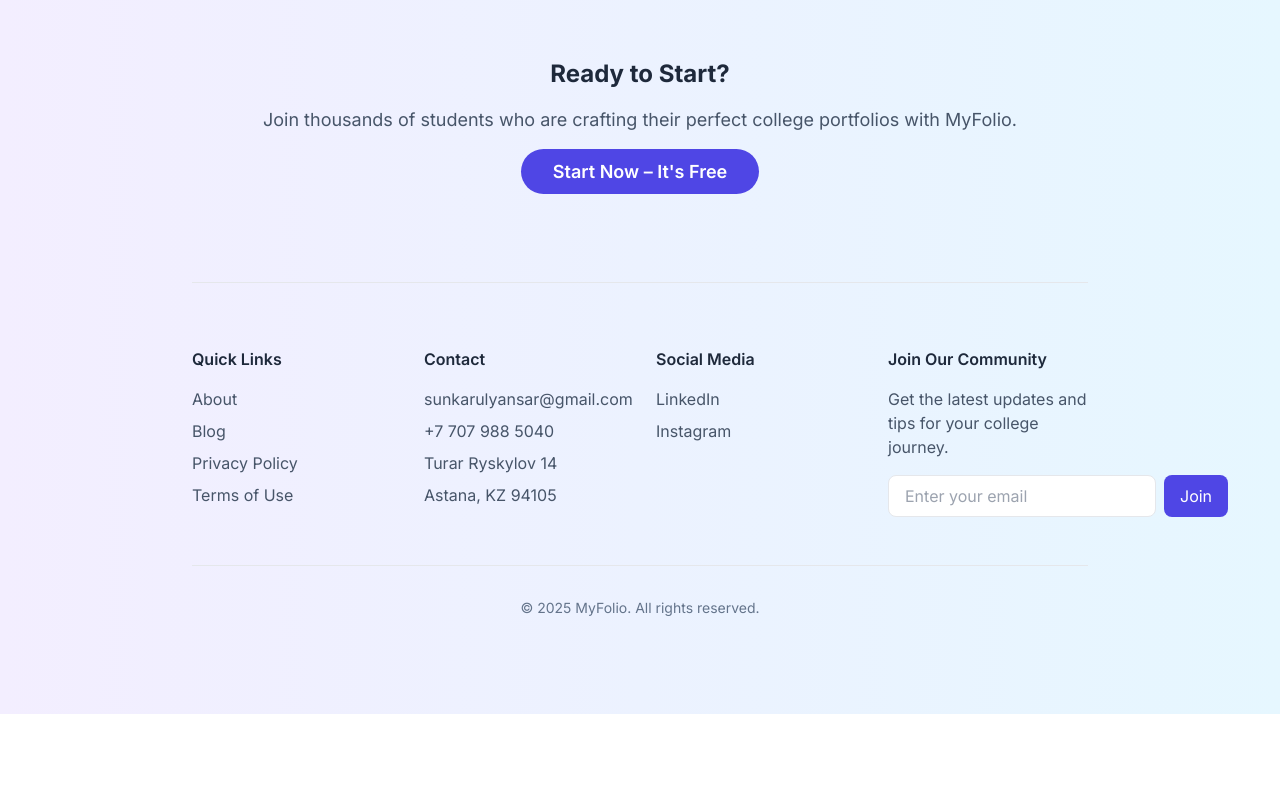
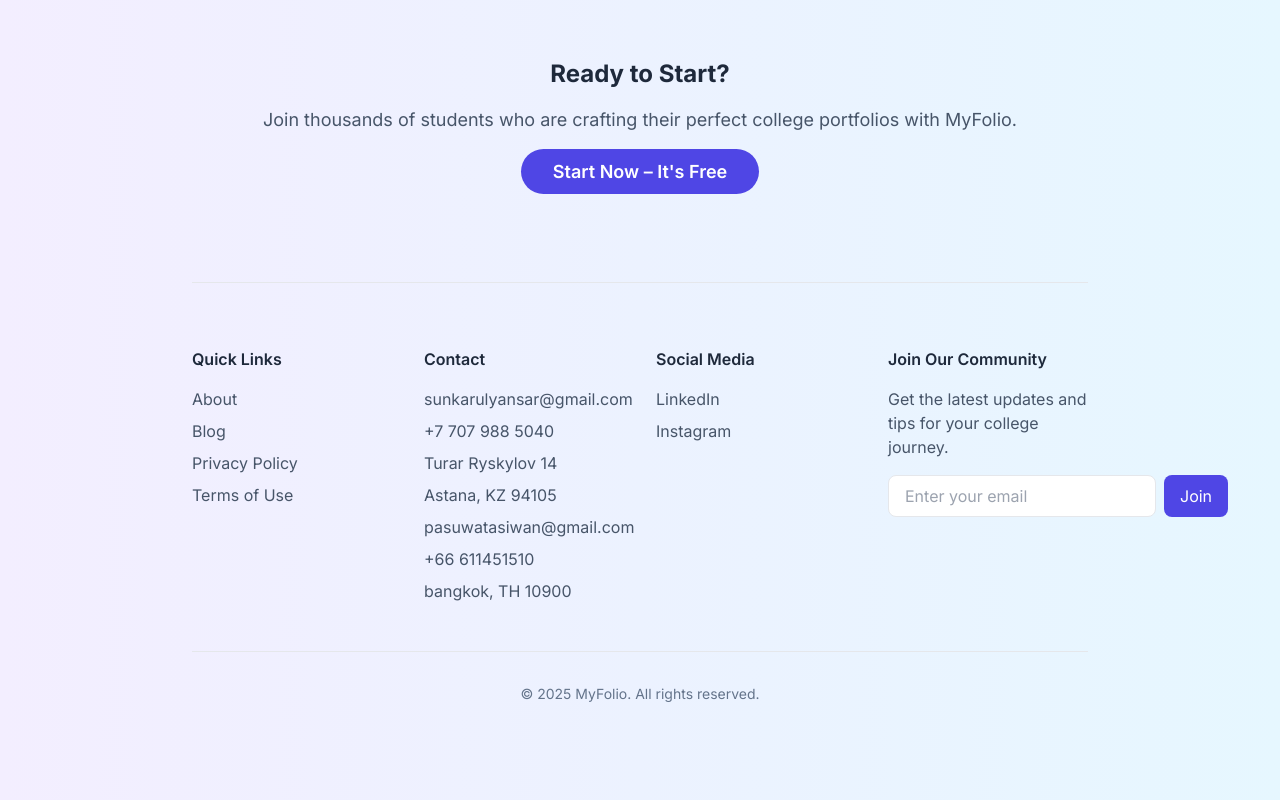
Before and after one commit to amiroesh1/myfolio_final, a Next.js app: page /about in a window 1280 px wide. Shown: the part 2106-2906 px from the top of the page. Before the commit the page ends 2820 px from the top, so only its background shows below. Built offline with nearby package versions, Linux system fonts and the light colour scheme; no server answers.

Commit message:
Update page.tsx

```diff
--- a/app/about/page.tsx
+++ b/app/about/page.tsx
@@ -217,6 +217,10 @@
                   <li className="text-[#475569]">+7 707 988 5040</li>
                   <li className="text-[#475569]">Turar Ryskylov 14</li>
                   <li className="text-[#475569]">Astana, KZ 94105</li>
+                  <li className="text-[#475569]">pasuwatasiwan@gmail.com</li>
+                  <li className="text-[#475569]">+66 611451510</li>
+                  <li className="text-[#475569]">bangkok, TH 10900
+</li>
                 </ul>
               </div>
               <div>
```
